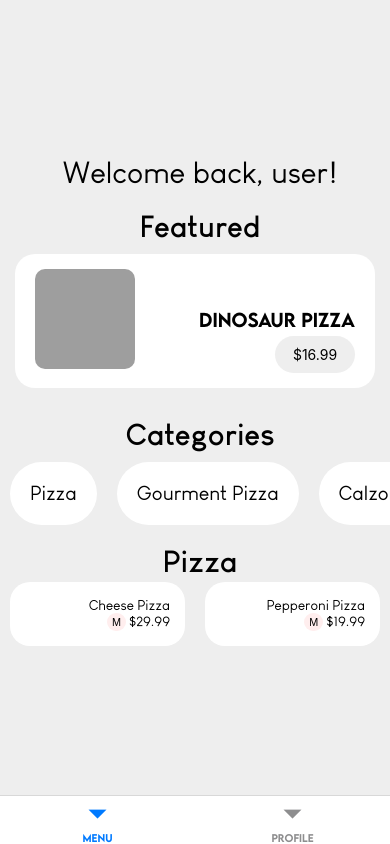
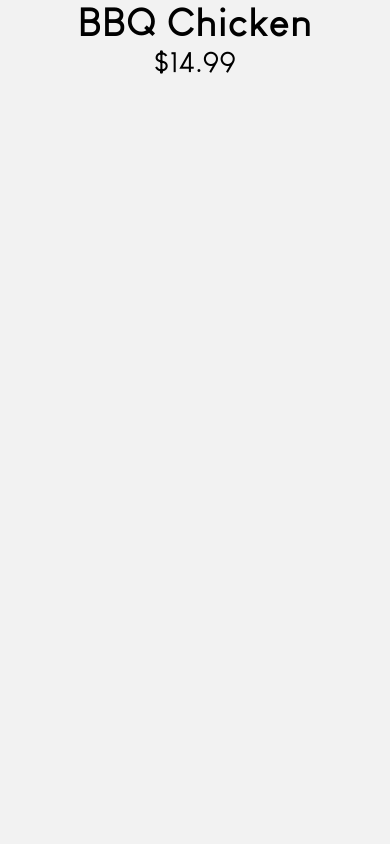
Before and after one commit to joshrashtian/pizzadimarcoapp, a React Native app: screen / in a window 390 px wide. Built offline with nearby package versions, Linux system fonts and the light colour scheme; grey boxes are pictures that could not be loaded.

Commit message:
Work on Arrays

```diff
--- a/components/index.js
+++ b/components/index.js
@@ -3,12 +3,12 @@ import { createNativeStackNavigator } from "@react-navigation/native-stack";
 import Home from "../screens/Home";
 import Welcome from "../screens/Welcome";
 import UserSettings from "../screens/UserSettings";
+import Item from "../screens/ItemScreen";
 import { createBottomTabNavigator } from "@react-navigation/bottom-tabs";
 import { useEffect } from "react";
 import { onAuthStateChanged } from "firebase/auth";
 import { auth } from "../firebase";
 import Icon from "react-native-ico-material-design";
-import Category from "../screens/Category";
 
 const Stack = createNativeStackNavigator();
 const Tab = createBottomTabNavigator();
@@ -53,7 +53,7 @@ function Layout() {
       >
         <Stack.Screen name="Welcome" component={Welcome} />
         <Stack.Screen name="App" component={BottomRow} />
-        <Stack.Screen name="Category" component={Category}/>
+        <Stack.Screen name="Item" component={Item}/>
       </Stack.Navigator>
     </NavigationContainer>
   );
--- a/components/item.js
+++ b/components/item.js
@@ -1,13 +1,15 @@
+import { useNavigation } from "@react-navigation/native";
 import React from "react";
 import { View, Text, StyleSheet, TouchableOpacity } from "react-native";
 
-export function Item({ name, price }) {
+export function ItemComponent({item}) {
+  const navigation = useNavigation();
   return (
-    <TouchableOpacity>
+    <TouchableOpacity onPress={(navigation.navigate("Item", {...item}))}>
       <View style={styles.itemContainer}>
-        <Text style={styles.itemtext}>{name} Pizza</Text>
+        <Text style={styles.itemtext}>{item.name} Pizza</Text>
         <View style={{flexDirection: 'row-reverse'}}>
-          <Text style={styles.itemtext}>{price}</Text>
+          <Text style={styles.itemtext}>{item.price}</Text>
           <View style={{padding: 3, paddingHorizontal: 5, backgroundColor: '#FFEEEE', marginRight: 3, borderRadius: 10}}>
             <Text style={{fontSize: 10}}>M</Text>
           </View>
--- a/components/itemrow.js
+++ b/components/itemrow.js
@@ -9,12 +9,9 @@ import {
 import categories from "./categorydata";
 import { useState } from "react";
 import React from "react";
-import { Item } from "./item";
+import { ItemComponent } from "./item";
 
-export function Items({Selected}) {
-  console.log(Selected);
-
-  const [category, setCategory] = useState(Selected);
+export function Items() {
 
   const pizza = [
     { id: 1, name: "Cheese", price: "$29.99", image: "" },
@@ -38,7 +35,7 @@ export function Items({Selected}) {
         >
           {pizza.map((item, index) => {
             return (
-              <Item
+              <ItemComponent
                 item={item}
                 name={item.name}
                 price={item.price}
--- a/screens/Category.js
+++ /dev/null
@@ -1,71 +0,0 @@
-import { useEffect, useState } from "react";
-import {
-  View,
-  Text,
-  StyleSheet,
-  SafeAreaView,
-  TextInput,
-  KeyboardAvoidingView,
-  TouchableOpacity,
-} from "react-native";
-import { categories } from "../components/categorydata";
-import { useRoute } from "@react-navigation/native";
-import Icon from "react-native-ico-material-design";
-
-export default function Category({ navigation }) {
-  const { params: item } = useRoute;
-  let categoryName = 'Pizza';
-  useEffect(()=>{
-
-  },[item])
-  return (
-    <SafeAreaView style={styles.exterior}>
-    <View style={styles.toprow}>
-      <TouchableOpacity
-        onPress={() => navigation.navigate("Home")}
-      >
-        <View
-          style={{
-            borderRadius: 30,
-            backgroundColor: "#AAA",
-            padding: 8,
-            marginLeft: 10,
-          }}
-        >
-          <Icon name="left-arrow-key" color="#FFF" />
-        </View>
-      </TouchableOpacity>
-      <Text style={styles.header}>{categoryName}</Text>
-      </View>
-    <View style={styles.body}>
-
-    </View>
-    </SafeAreaView>
-  );
-}
-
-//Style Sheet
-const styles = StyleSheet.create({
-  exterior: {
-    flex: 1,
-    backgroundColor: "#EEE",
-  },
-  backtext: {
-    marginTop: 4,
-    fontSize: 20,
-    fontFamily: "lemonmilk",
-    color: "#FFF",
-  },
-  toprow: {
-    flexDirection: 'row',
-  },
-  header: {
-    fontFamily: 'LouisGeorgeCafeBold',
-    fontSize: 30,
-    alignContent: 'center',
-    marginLeft: 10,
-  },
-  body: {
-
-  },
-});
--- a/screens/Home.js
+++ b/screens/Home.js
@@ -42,18 +42,19 @@ const Home = ({ navigation }) => {
         >
           Categories
         </Text>
-        <FlatList
+        <ScrollView
         showsHorizontalScrollIndicator={false}
         horizontal
-        keyExtractor= {(item) => item.id}
-        data={categories}
-        renderItem={({item, index}) => (
+        >
+        {categories.map((category, index) => {
+        return(
           <TouchableOpacity style={styles.categories} onPress={() => {
-            setselected(item.title)}}>
-            <Text style={{fontFamily: 'LouisGeorgeCafe', fontSize: 20}}>{item.title}</Text>
+            setselected(category.title)}}>
+            <Text style={{fontFamily: 'LouisGeorgeCafe', fontSize: 20}}>{category.title}</Text>
           </TouchableOpacity>
-        )}
-        />
+          )
+        })}
+        </ScrollView>
       </View>
       <Text
           style={[
@@ -67,7 +68,7 @@ const Home = ({ navigation }) => {
         >
         {selected}
         </Text>
-        <Items Selected={selected} />
+        <Items />
     </SafeAreaView>
   );
 };
--- /dev/null
+++ b/screens/ItemScreen.js
@@ -0,0 +1,15 @@
+import { View, Text, StyleSheet, SafeAreaView } from 'react-native'
+import React from 'react'
+import { useRoute } from '@react-navigation/native'
+
+export default function Item() {
+    const {params} = useRoute();
+    let item = params;
+    console.log(params)
+    return(
+        <SafeAreaView>
+            <Text style={{fontSize: 40, fontFamily: 'LouisGeorgeCafeBold', textAlign: 'center'}}>{params.name}</Text>
+            <Text style={{fontSize: 30, fontFamily: 'LouisGeorgeCafe', textAlign: 'center'}}>{params.price}</Text>
+        </SafeAreaView>
+        )
+}
```
